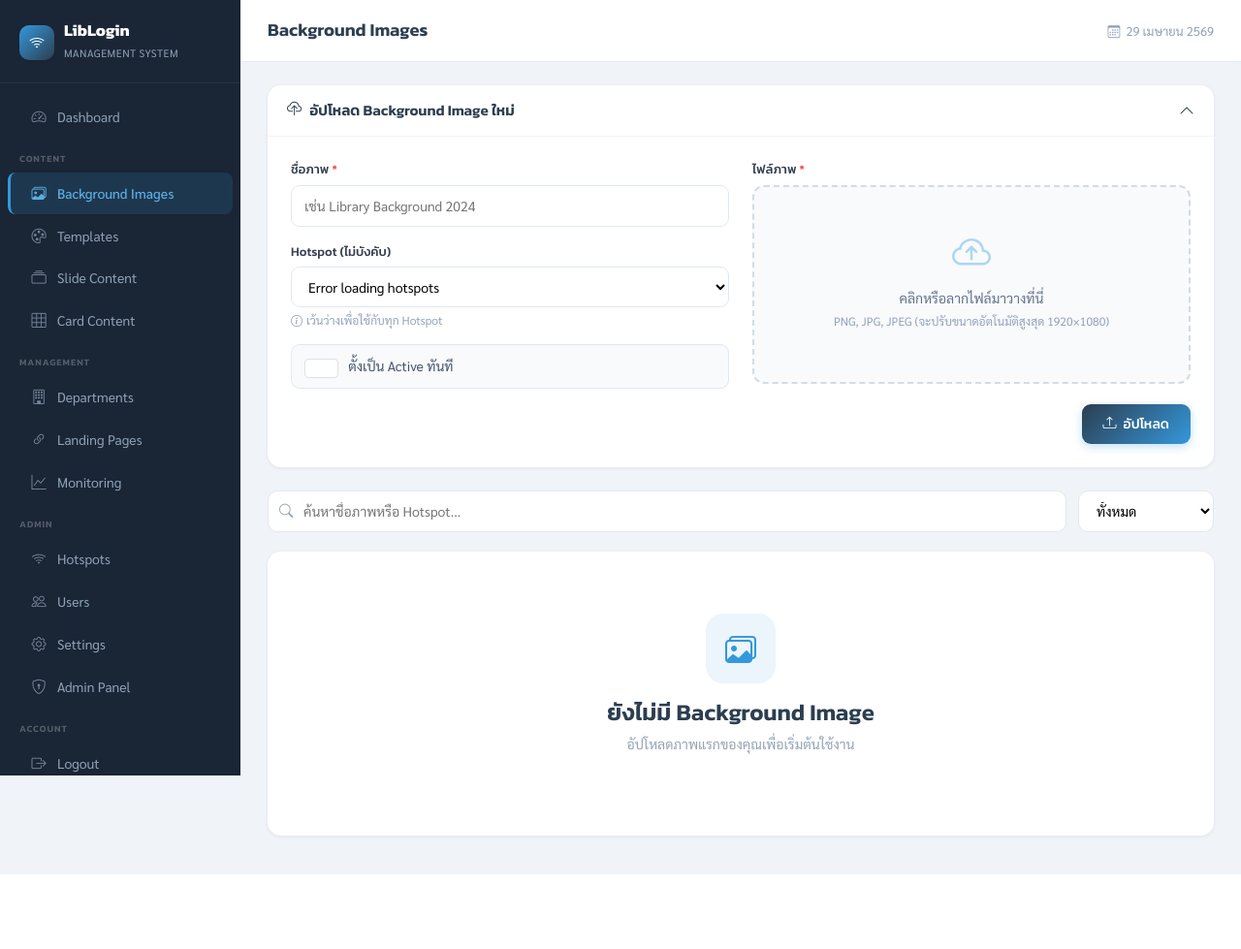
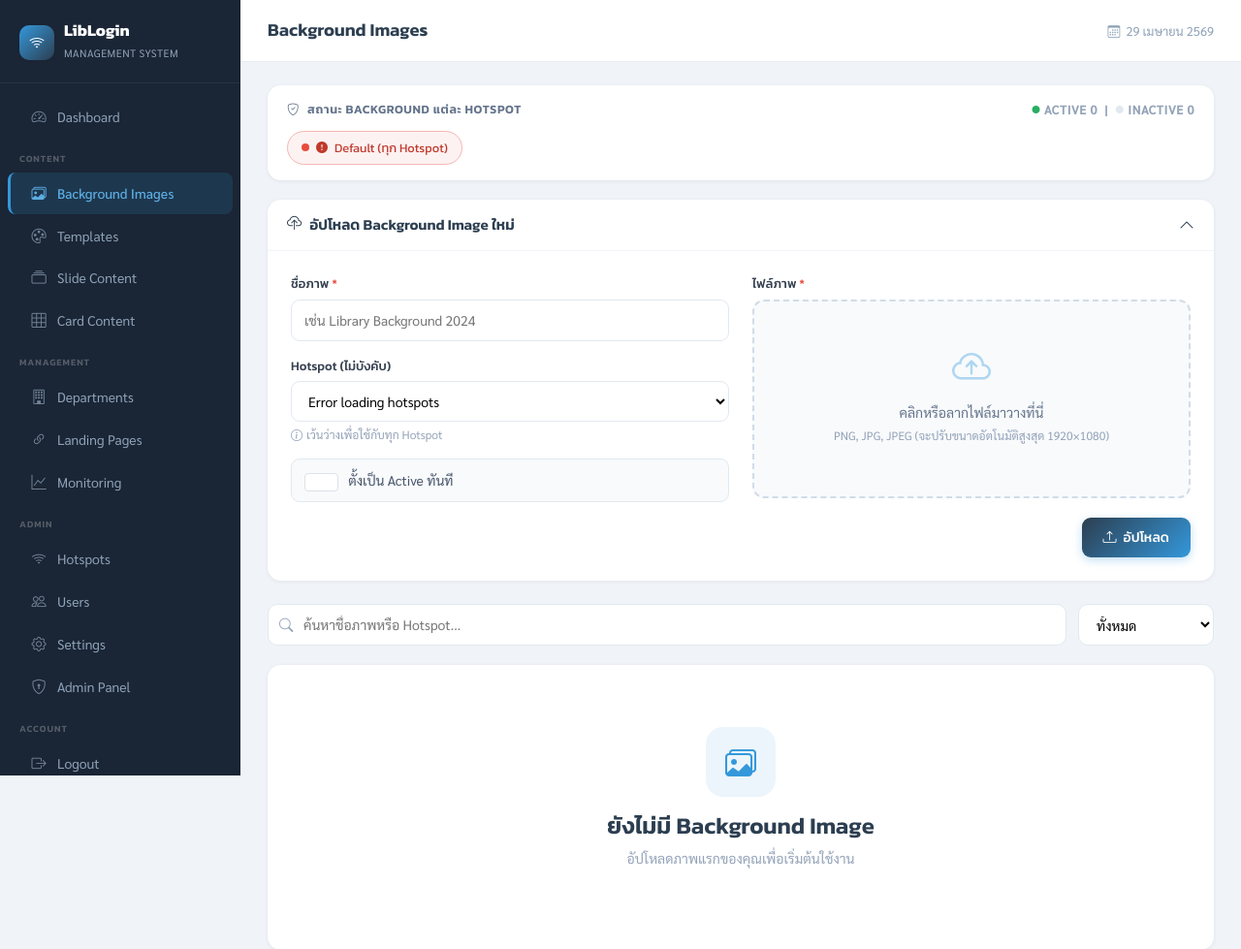
Before and after one commit to azimuthotg/LibLogin, a Django app: page /backgrounds/ in a window 1280 px wide. Shown: the top 979 px of the page at 97% size. Before the commit the page ends 902 px from the top, so only its background shows below. Run offline with Django 5.2, Linux system fonts and the light colour scheme; the visitor is signed in with stand-in values (Sample User, id 1); data that the repository does not hold is empty; some libraries are stand-ins or nearby versions.

Commit message:
feat: improve backgrounds page UX — coverage strip, active-first sort, visual hierarchy
- Sort backgrounds: active first, then by date (was date-only)
- Add coverage strip showing each hotspot's active background status at a glance
- Clicking a hotspot chip filters the grid to that hotspot only
- Add section divider between active and inactive cards in grid
- Active cards: green border + top accent; inactive cards: reduced opacity
- Pass active_count, inactive_count, hotspot_coverage, has_default_bg to template

Co-Authored-By: Claude Sonnet 4.6 <noreply@anthropic.com>

```diff
--- a/webapp/templates/webapp/backgrounds.html
+++ b/webapp/templates/webapp/backgrounds.html
@@ -76,6 +76,35 @@
 .ic-btn.del { color:#e74c3c; border-color:#fadbd8; background:#fdf2f2; }
 .ic-btn.del:hover { background:#e74c3c; color:#fff; border-color:#e74c3c; }
 
+/* Coverage strip */
+.coverage-strip { background:#fff; border-radius:14px; box-shadow:0 1px 4px rgba(0,0,0,.07); padding:16px 20px; margin-bottom:20px; }
+.coverage-strip-title { font-family:'Kanit',sans-serif; font-weight:600; font-size:.78rem; color:#64748b; text-transform:uppercase; letter-spacing:.05em; margin-bottom:12px; display:flex; align-items:center; justify-content:space-between; }
+.coverage-chips { display:flex; flex-wrap:wrap; gap:8px; }
+.cov-chip { display:inline-flex; align-items:center; gap:7px; padding:7px 14px; border-radius:30px; font-family:'Kanit',sans-serif; font-size:.8rem; cursor:pointer; transition:all .18s; border:1.5px solid; }
+.cov-chip.ok  { background:#eafaf1; color:#1e8449; border-color:#a9dfbf; }
+.cov-chip.ok:hover  { background:#d5f5e3; }
+.cov-chip.err { background:#fdf2f2; color:#c0392b; border-color:#f5b7b1; }
+.cov-chip.err:hover { background:#fbe0df; }
+.cov-chip.active-filter { box-shadow:0 0 0 2px currentColor; font-weight:600; }
+.cov-chip .cov-dot { width:8px;height:8px;border-radius:50%; flex-shrink:0; }
+.cov-chip.ok  .cov-dot { background:#27ae60; }
+.cov-chip.err .cov-dot { background:#e74c3c; }
+.coverage-summary { font-family:'Sarabun',sans-serif; font-size:.78rem; color:#94a3b8; display:flex; align-items:center; gap:4px; }
+
+/* Section divider */
+.section-divider { grid-column:1/-1; display:flex; align-items:center; gap:12px; margin:4px 0; }
+.section-divider-line { flex:1; height:1px; background:#f1f5f9; }
+.section-divider-label { font-family:'Kanit',sans-serif; font-size:.75rem; font-weight:600; padding:4px 12px; border-radius:20px; white-space:nowrap; }
+.section-divider-label.inactive-lbl { background:#f8fafc; color:#94a3b8; border:1px solid #e2e8f0; }
+
+/* Active card — prominent */
+.img-card.is-active { border:2px solid #a9dfbf; box-shadow:0 2px 12px rgba(39,174,96,.12); }
+.img-card.is-active .img-card-body { border-top:3px solid #27ae60; }
+
+/* Inactive card — subdued */
+.img-card.is-inactive { opacity:.75; }
+.img-card.is-inactive:hover { opacity:1; }
+
 /* Empty state */
 .bg-empty { text-align:center; padding:64px 24px; background:#fff; border-radius:14px; box-shadow:0 1px 4px rgba(0,0,0,.07); }
 .bg-empty-icon { width:72px;height:72px; background:#ebf5fb; border-radius:18px; display:inline-flex; align-items:center; justify-content:center; font-size:2rem; color:#3498db; margin-bottom:16px; }
@@ -95,6 +124,38 @@
 {% endblock %}
 
 {% block content %}
+
+<!-- Coverage Strip -->
+{% if hotspot_coverage or has_default_bg is not None %}
+<div class="coverage-strip">
+    <div class="coverage-strip-title">
+        <span><i class="bi bi-shield-check me-2"></i>สถานะ Background แต่ละ Hotspot</span>
+        <span class="coverage-summary">
+            <i class="bi bi-circle-fill" style="color:#27ae60;font-size:.5rem;"></i> Active {{ active_count }}
+            &nbsp;|&nbsp;
+            <i class="bi bi-circle-fill" style="color:#e2e8f0;font-size:.5rem;"></i> Inactive {{ inactive_count }}
+        </span>
+    </div>
+    <div class="coverage-chips" id="coverageChips">
+        {% for hs in hotspot_coverage %}
+        <div class="cov-chip {% if hs.has_active_bg %}ok{% else %}err{% endif %}"
+             onclick="filterByHotspot('{{ hs.hotspot_name }}', this)"
+             title="คลิกเพื่อกรองเฉพาะ {{ hs.hotspot_name }}">
+            <span class="cov-dot"></span>
+            {% if hs.has_active_bg %}<i class="bi bi-check-circle-fill" style="font-size:.75rem;"></i>{% else %}<i class="bi bi-exclamation-circle-fill" style="font-size:.75rem;"></i>{% endif %}
+            <span>{{ hs.display_name }}</span>
+        </div>
+        {% endfor %}
+        <div class="cov-chip {% if has_default_bg %}ok{% else %}err{% endif %}"
+             onclick="filterByHotspot('__default__', this)"
+             title="Background แบบ Default (ไม่ระบุ Hotspot)">
+            <span class="cov-dot"></span>
+            {% if has_default_bg %}<i class="bi bi-check-circle-fill" style="font-size:.75rem;"></i>{% else %}<i class="bi bi-exclamation-circle-fill" style="font-size:.75rem;"></i>{% endif %}
+            <span>Default (ทุก Hotspot)</span>
+        </div>
+    </div>
+</div>
+{% endif %}
 
 <!-- Upload Section -->
 <div class="upload-section">
@@ -158,9 +219,9 @@
 {% if backgrounds %}
 <div class="img-grid" id="imagesGrid">
     {% for bg in backgrounds %}
-    <div class="img-card image-item"
+    <div class="img-card image-item {% if bg.is_active %}is-active{% else %}is-inactive{% endif %}"
          data-title="{{ bg.title|lower }}"
-         data-router="{{ bg.hotspot_name|default:'default'|lower }}"
+         data-router="{{ bg.hotspot_name|default:'__default__'|lower }}"
          data-status="{% if bg.is_active %}active{% else %}inactive{% endif %}">
 
         <div class="img-card-thumb" onclick="viewImage('{{ bg.image.url }}','{{ bg.title|escapejs }}')">
@@ -294,6 +355,7 @@ function previewImage() {
 // Search & filter
 const searchInput = document.getElementById('searchInput');
 const filterStatus = document.getElementById('filterStatus');
+let activeHotspotFilter = '';
 
 function filterImages() {
     const term = searchInput.value.toLowerCase();
@@ -301,11 +363,47 @@ function filterImages() {
     document.querySelectorAll('.image-item').forEach(item => {
         const matchSearch = item.dataset.title.includes(term) || item.dataset.router.includes(term);
         const matchStatus = !status || item.dataset.status === status;
-        item.style.display = (matchSearch && matchStatus) ? '' : 'none';
+        const matchHotspot = !activeHotspotFilter ||
+            (activeHotspotFilter === '__default__' ? item.dataset.router === '__default__' : item.dataset.router === activeHotspotFilter);
+        item.style.display = (matchSearch && matchStatus && matchHotspot) ? '' : 'none';
     });
+    updateSectionDivider();
 }
 searchInput.addEventListener('input', filterImages);
 filterStatus.addEventListener('change', filterImages);
+
+function filterByHotspot(name, chip) {
+    const chips = document.querySelectorAll('.cov-chip');
+    if (activeHotspotFilter === name) {
+        activeHotspotFilter = '';
+        chips.forEach(c => c.classList.remove('active-filter'));
+    } else {
+        activeHotspotFilter = name;
+        chips.forEach(c => c.classList.remove('active-filter'));
+        chip.classList.add('active-filter');
+    }
+    filterImages();
+}
+
+function updateSectionDivider() {
+    // Remove old divider
+    document.querySelectorAll('.section-divider').forEach(d => d.remove());
+    const grid = document.getElementById('imagesGrid');
+    if (!grid) return;
+    const visible = [...grid.querySelectorAll('.image-item')].filter(el => el.style.display !== 'none');
+    const firstInactive = visible.find(el => el.dataset.status === 'inactive');
+    if (firstInactive && visible.find(el => el.dataset.status === 'active')) {
+        const divider = document.createElement('div');
+        divider.className = 'section-divider';
+        divider.innerHTML = `<div class="section-divider-line"></div>
+            <span class="section-divider-label inactive-lbl"><i class="bi bi-archive me-1"></i>Inactive</span>
+            <div class="section-divider-line"></div>`;
+        grid.insertBefore(divider, firstInactive);
+    }
+}
+
+// Insert section divider on page load
+document.addEventListener('DOMContentLoaded', updateSectionDivider);
 
 // Image viewer
 function viewImage(url, title) {
--- a/webapp/views.py
+++ b/webapp/views.py
@@ -162,11 +162,29 @@ def backgrounds_view(request):
         return redirect('backgrounds')
 
     if allowed is None:
-        backgrounds = BackgroundImage.objects.all().order_by('-uploaded_at')
+        backgrounds = BackgroundImage.objects.all().order_by('-is_active', '-uploaded_at')
+        hotspots_qs = Hotspot.objects.filter(is_active=True).order_by('hotspot_name')
     else:
-        backgrounds = BackgroundImage.objects.filter(hotspot_filter_q(allowed)).order_by('-uploaded_at')
+        backgrounds = BackgroundImage.objects.filter(hotspot_filter_q(allowed)).order_by('-is_active', '-uploaded_at')
+        hotspots_qs = Hotspot.objects.filter(is_active=True, hotspot_name__in=allowed).order_by('hotspot_name')
 
-    return render(request, 'webapp/backgrounds.html', {'backgrounds': backgrounds})
+    hotspot_coverage = []
+    for hs in hotspots_qs:
+        has_bg = backgrounds.filter(hotspot_name=hs.hotspot_name, is_active=True).exists()
+        hotspot_coverage.append({
+            'hotspot_name': hs.hotspot_name,
+            'display_name': hs.display_name,
+            'has_active_bg': has_bg,
+        })
+    has_default_bg = backgrounds.filter(hotspot_name__isnull=True, is_active=True).exists()
+
+    return render(request, 'webapp/backgrounds.html', {
+        'backgrounds': backgrounds,
+        'hotspot_coverage': hotspot_coverage,
+        'has_default_bg': has_default_bg,
+        'active_count': backgrounds.filter(is_active=True).count(),
+        'inactive_count': backgrounds.filter(is_active=False).count(),
+    })
 
 
 @login_required
```
